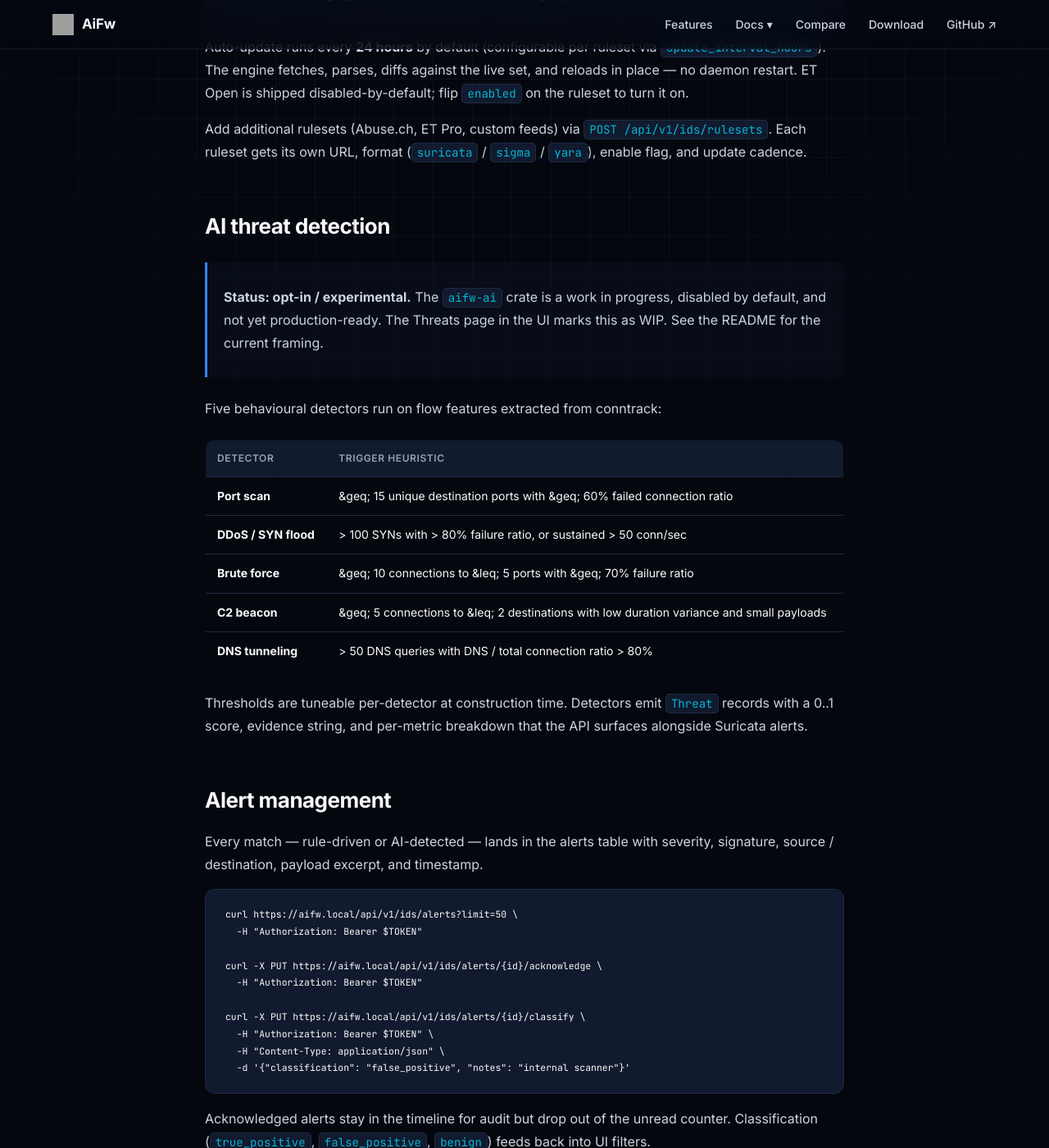
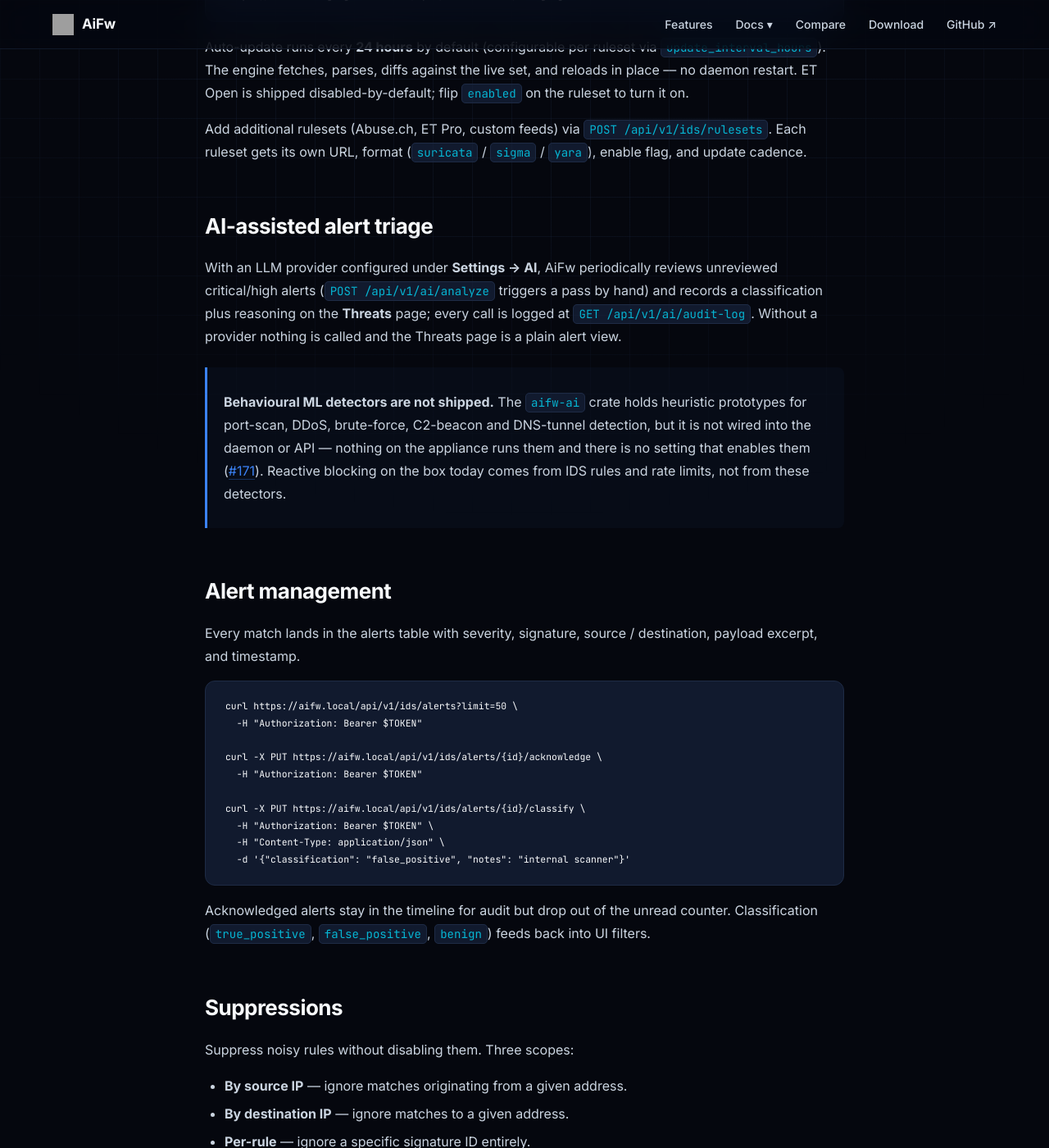
Before and after one commit to ZerosAndOnesLLC/AiFw, a Jekyll site: the page built from docs/docs/ids.md, in a window 1280 px wide and 1400 px high, scrolled down 2351 px. Shown: the whole window at 82% size. Built offline with Jekyll 4.4.1, drawn with Linux system fonts in a browser that asks for light colours; some of the changed text lies outside the part shown; grey boxes are pictures that could not be loaded.

Commit message:
chore(ai): gate the unwired aifw-ai prototype crate and make the docs say what ships (#171)
aifw-ai (heuristic port-scan/DDoS/brute-force/C2/DNS-tunnel detectors) has
no dependents — nothing on the appliance runs it and no setting enables it —
yet README/docs/compare/maturity advertised five behavioural detectors with
auto-response. Take it out of the workspace default-members (still built by
--workspace / -p aifw-ai, still linted+tested in CI) and rewrite every AI
claim: the shipping feature is LLM-assisted IDS alert triage (Settings → AI,
Threats page, audit log); the ML detectors are prototypes, not wired in.

````diff
--- a/docs/docs/ids.md
+++ b/docs/docs/ids.md
@@ -84,25 +84,15 @@ Auto-update runs every **24 hours** by default (configurable per ruleset via `up
 
 Add additional rulesets (Abuse.ch, ET Pro, custom feeds) via `POST /api/v1/ids/rulesets`. Each ruleset gets its own URL, format (`suricata` / `sigma` / `yara`), enable flag, and update cadence.
 
-## AI threat detection
+## AI-assisted alert triage
 
-> **Status: opt-in / experimental.** The `aifw-ai` crate is a work in progress, disabled by default, and not yet production-ready. The Threats page in the UI marks this as WIP. See the README for the current framing.
+With an LLM provider configured under **Settings &rarr; AI**, AiFw periodically reviews unreviewed critical/high alerts (`POST /api/v1/ai/analyze` triggers a pass by hand) and records a classification plus reasoning on the **Threats** page; every call is logged at `GET /api/v1/ai/audit-log`. Without a provider nothing is called and the Threats page is a plain alert view.
 
-Five behavioural detectors run on flow features extracted from conntrack:
-
-| Detector | Trigger heuristic |
-|---|---|
-| **Port scan** | &geq; 15 unique destination ports with &geq; 60% failed connection ratio |
-| **DDoS / SYN flood** | &gt; 100 SYNs with &gt; 80% failure ratio, or sustained &gt; 50 conn/sec |
-| **Brute force** | &geq; 10 connections to &leq; 5 ports with &geq; 70% failure ratio |
-| **C2 beacon** | &geq; 5 connections to &leq; 2 destinations with low duration variance and small payloads |
-| **DNS tunneling** | &gt; 50 DNS queries with DNS / total connection ratio &gt; 80% |
-
-Thresholds are tuneable per-detector at construction time. Detectors emit `Threat` records with a 0..1 score, evidence string, and per-metric breakdown that the API surfaces alongside Suricata alerts.
+> **Behavioural ML detectors are not shipped.** The `aifw-ai` crate holds heuristic prototypes for port-scan, DDoS, brute-force, C2-beacon and DNS-tunnel detection, but it is not wired into the daemon or API &mdash; nothing on the appliance runs them and there is no setting that enables them ([#171](https://github.com/ZerosAndOnesLLC/AiFw/issues/171)). Reactive blocking on the box today comes from IDS rules and rate limits, not from these detectors.
 
 ## Alert management
 
-Every match &mdash; rule-driven or AI-detected &mdash; lands in the alerts table with severity, signature, source / destination, payload excerpt, and timestamp.
+Every match lands in the alerts table with severity, signature, source / destination, payload excerpt, and timestamp.
 
 ```bash
 curl https://aifw.local/api/v1/ids/alerts?limit=50 \
````
Also changed, not shown: other parts of docs/docs/ids.md (+0 -1 lines), Cargo.toml (+20 -0 lines), docs/compare.md (+3 -2 lines), docs/faq.md (+2 -2 lines), docs/features.md (+3 -9 lines), docs/maturity.md (+2 -1 lines), README.md, 1 other file.
